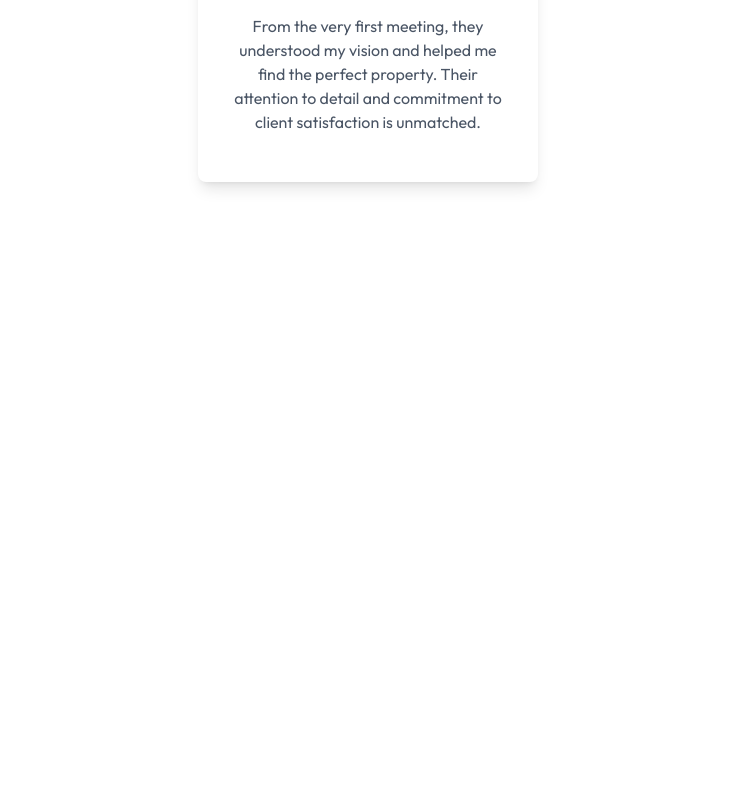
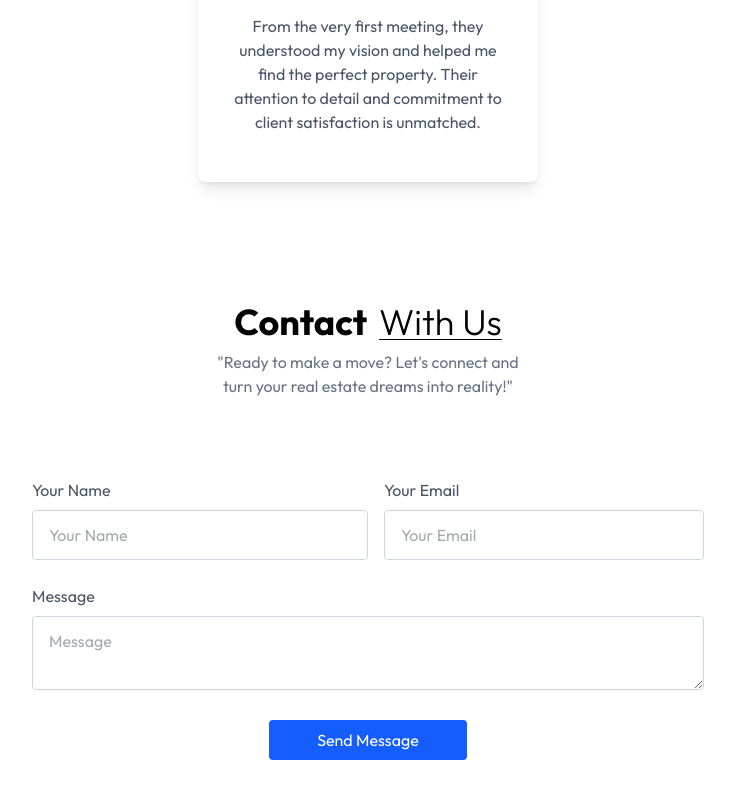
Before and after one commit to King-web-cell-05/realestate, a React (Vite) app: page / in a window 1280 px wide. Shown: the part 3296-4094 px from the top of the page, without its empty margins (272-1007 px from the left). Before the commit the page ends 3518 px from the top, so only its background shows below. Built offline with nearby package versions, Linux system fonts and the light colour scheme.

Commit message:
Update file components

```diff
--- a/src/App.jsx
+++ b/src/App.jsx
@@ -3,6 +3,7 @@
 import About from './components/About'
 import Projects from './components/Projects'
 import Testimonials from './components/Testimonials'
+import Contact from './components/Contact'
 
 const App = () => {
   return (
@@ -11,6 +12,7 @@
       <About />
       <Projects />
       <Testimonials />
+      <Contact />
     </div>
   )
 }
--- a/src/components/Contact.jsx
+++ b/src/components/Contact.jsx
@@ -0,0 +1,50 @@
+import React from "react";
+
+const Contact = () => {
+  return (
+    <div
+      className="text-center p-6 py-20 lg:px-32 w-full overflow-hidden"
+      id="Contact"
+    >
+      <h1 className="text-2xl sm:text-4xl font-bold mb-2 text center">
+        Contact
+        <span className="underline underline-offset-4 decoration-1 under font-light ml-3 ">
+          With Us
+        </span>
+      </h1>
+      <p className="text-center text-gray-500 mb-12 max-w-80 mx-auto">
+        "Ready to make a move? Let's connect and turn your real estate dreams
+        into reality!"
+      </p>
+      <form className="max-w-2xl mx-auto text-gray-600 pt-8">
+        <div className="flex flex-wrap">
+          <div className="w-full md:w-1/2 text-left">
+            Your Name
+            <input
+              className="w-full border border-gray-300 rounded py-3 px-4 mt-2"
+              type="text" name="Name"
+              placeholder="Your Name"
+              required
+            />
+          </div>
+          <div className="w-full md:w-1/2 text-left md:pl-4">
+            Your Email
+            <input
+              className="w-full border border-gray-300 rounded py-3 px-4 mt-2"
+              type="email" name="Email"
+              placeholder="Your Email"
+              required
+            />
+          </div>
+        </div>
+        <div className="my-6 text-left">
+            Message
+            <textarea className="w-full border border-gray-300 rounded py-3 px-4 mt-2" name="Message" placeholder="Message" required></textarea>
+        </div>
+        <button className="bg-blue-600 text-white py-2 px-12 mb-10 rounded">Send Message </button>
+      </form>
+    </div>
+  );
+};
+
+export default Contact;
```
